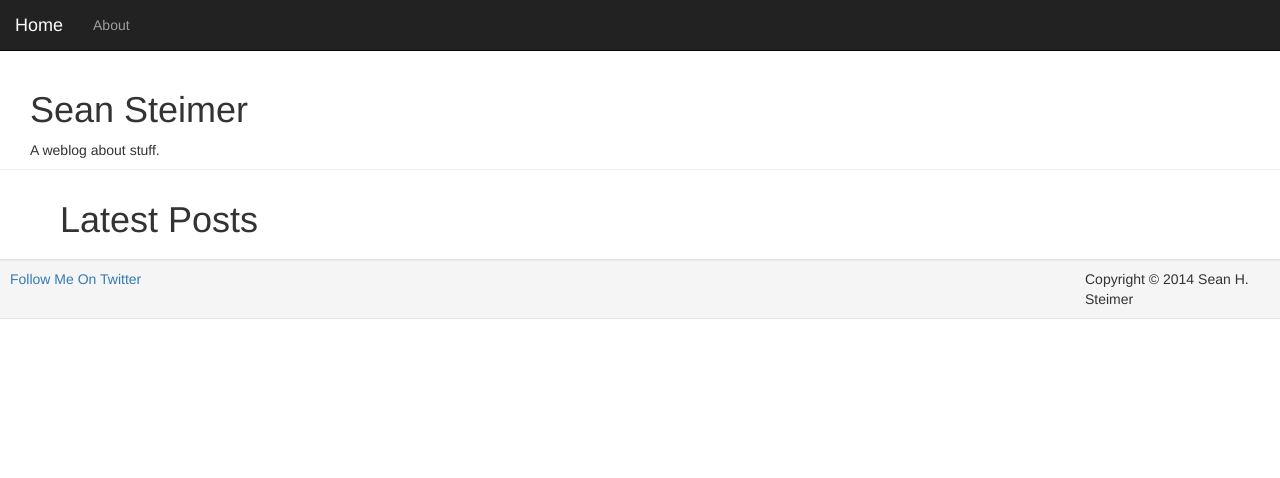
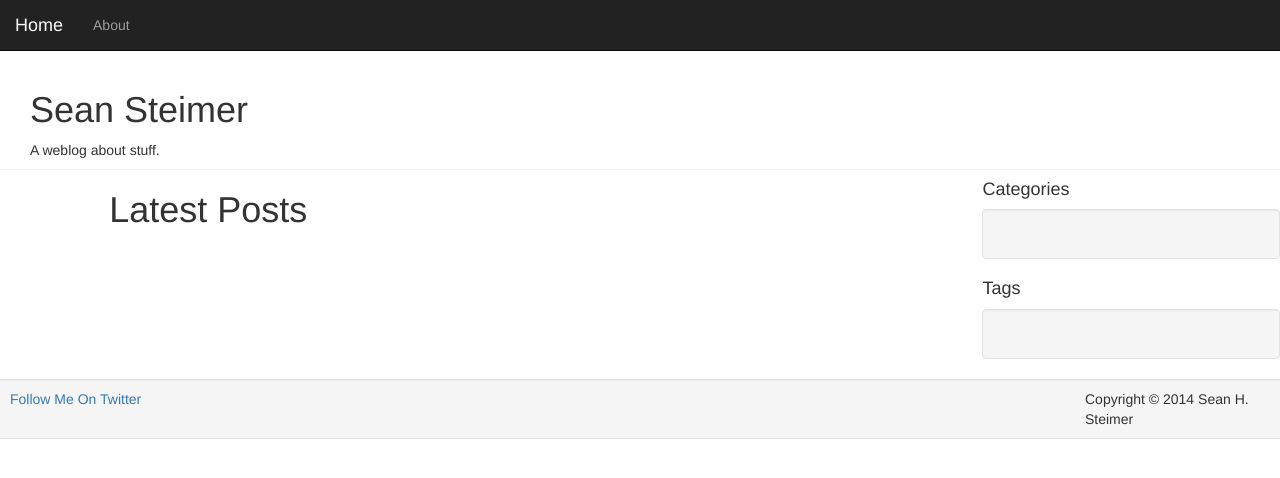
Before and after one commit to shsteimer/shsteimer.github.io, a Jekyll site: the page built from index.html, in a window 1280 px wide. Shown: the top 478 px of the page. Built offline with Jekyll 4.4.1, drawn with Linux system fonts in a browser that asks for light colours; nearby versions of some CDN libraries; comment, search, counter and statistics services are not loaded.

Commit message:
clean up of the layout, added aside for categories and tags.

```diff
--- a/_includes/footer.html
+++ b/_includes/footer.html
@@ -1,8 +1,8 @@
 <footer class="row well well-sm">
-	<div class="col-xs-6 col-sm-8 col-md-10 col-lg-10">
+	<div class="col-xs-6 col-sm-8 col-md-10">
 		<a href="https://twitter.com/shsteimer" class="twitter-follow-button" data-show-count="false" data-dnt="true">Follow Me On Twitter</a>
 	</div>
-	<div class="col-xs-6 col-sm-4 col-md-2 col-lg-2">
+	<div class="col-xs-6 col-sm-4 col-md-2">
 		<span id="copyright" class="muted">Copyright &copy; 2014 Sean H. Steimer</span>
 	</div>
 </footer>
--- a/_layouts/default.html
+++ b/_layouts/default.html
@@ -19,9 +19,29 @@
             ga('send', 'pageview');
         </script>
         {% include header.html %}
-        <section class="content">
-            {{ content }}
-        </section>
+        <div class="row">
+            <section class="content col-sm-offset-1 col-sm-8 col-xs-offset-1 col-xs-11">
+                {{ content }}
+            </section>
+            <aside class="col-sm-3 hidden-xs">
+                <h4>Categories</h4>
+                <section class="well categories">
+                    <ul>
+                        {% for category in site.categories %}
+                            <li><a href="/{{ category | first | slugize }}/">{{ category | first }} ({{ category | last | size}})</a></li>
+                        {% endfor %}
+                    </ul>
+                </section>
+                <h4>Tags</h4>
+                <section class="well tags">
+                    <ul>
+                        {% for tag in site.tags %}
+                            <li><a href="/{{ tag | first | slugize }}/">{{ tag | first }} ({{ tag | last | size}})</a></li>
+                        {% endfor %}
+                    </ul>
+                </section>
+            </aside>
+        </div>
         {% include footer.html %}
         <script src="http://code.jquery.com/jquery-2.0.3.min.js"></script>
         <script src="//netdna.bootstrapcdn.com/bootstrap/3.0.3/js/bootstrap.min.js"></script>
--- a/static/css/shsteimer.css
+++ b/static/css/shsteimer.css
@@ -10,9 +10,6 @@ body {
 .page-header span {
 	padding-left: 30px;
 }
-.content {
-	padding-top: 10px;
-	padding-bottom: 10px;
-	padding-left: 60px;
-	padding-right: 60px;
+footer {
+	clear: both;
 }
```
